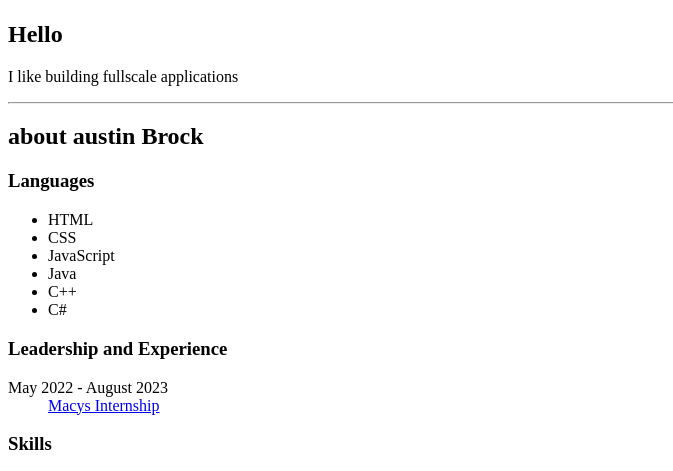
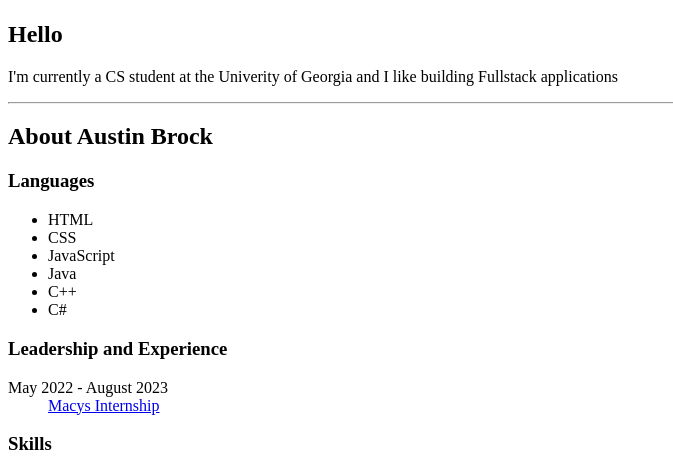
Before and after one commit to Austin-Brock/CV, a plain HTML site: page index.html in a window 1280 px wide. Shown: the part 301-772 px from the top of the page, without its empty margins (0-673 px from the left). Drawn offline with Linux system fonts and the light colour scheme.

Commit message:
updated files

```diff
--- a/index.html
+++ b/index.html
@@ -23,9 +23,9 @@
     <section>
         <img src="images/IMG_3542.PNG" alt="profile-picture" width="200">
         <h2>Hello</h2>
-        <p>I like building fullscale applications</p>
+        <p>I'm currently a CS student at the Univerity of Georgia and I like building Fullstack applications </p>
         <hr>
-        <h2>about austin Brock</h2>
+        <h2>About Austin Brock </h2>
         <h3>Languages</h3>
         <ul>
             <li>HTML</li>
```
